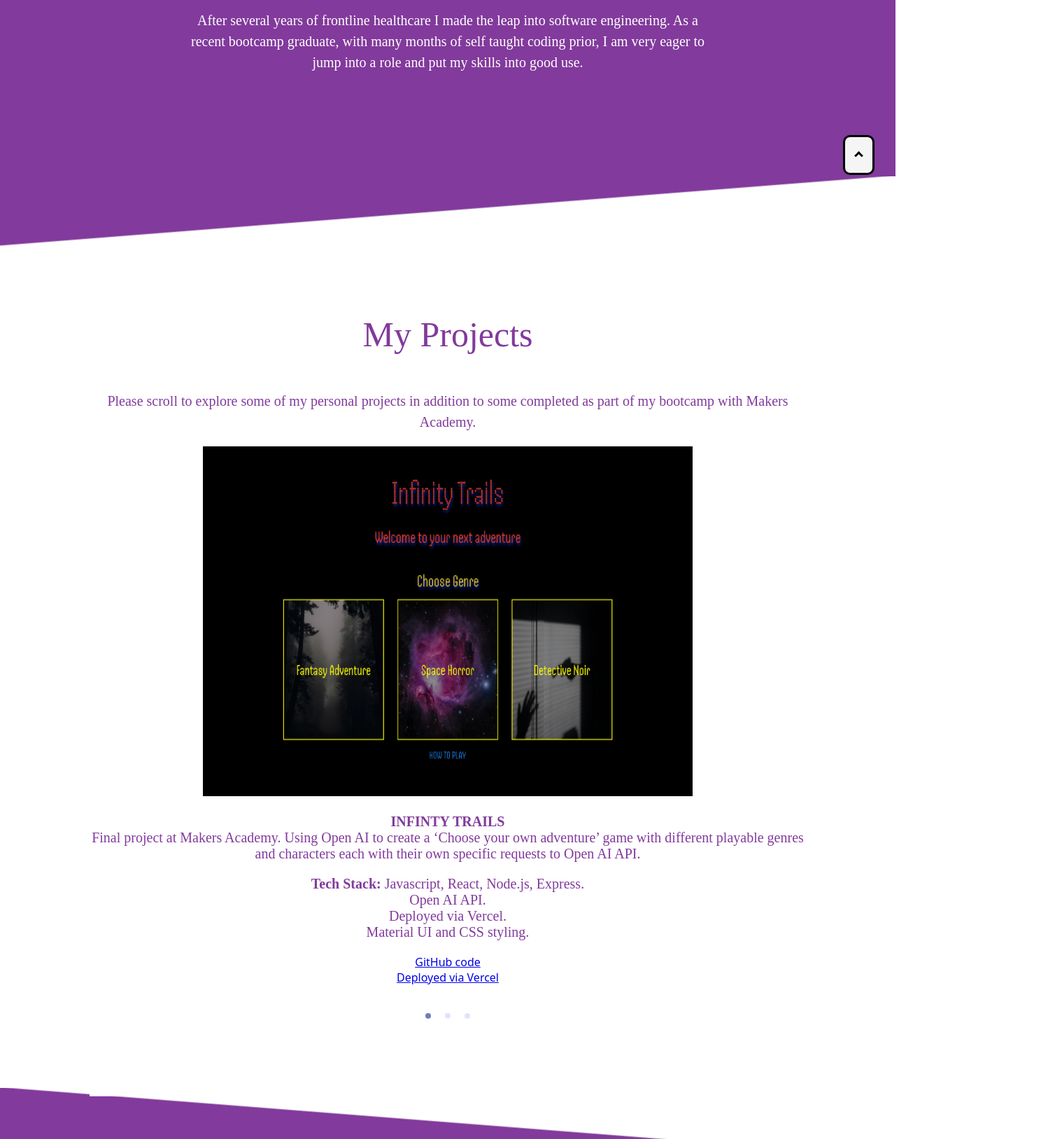
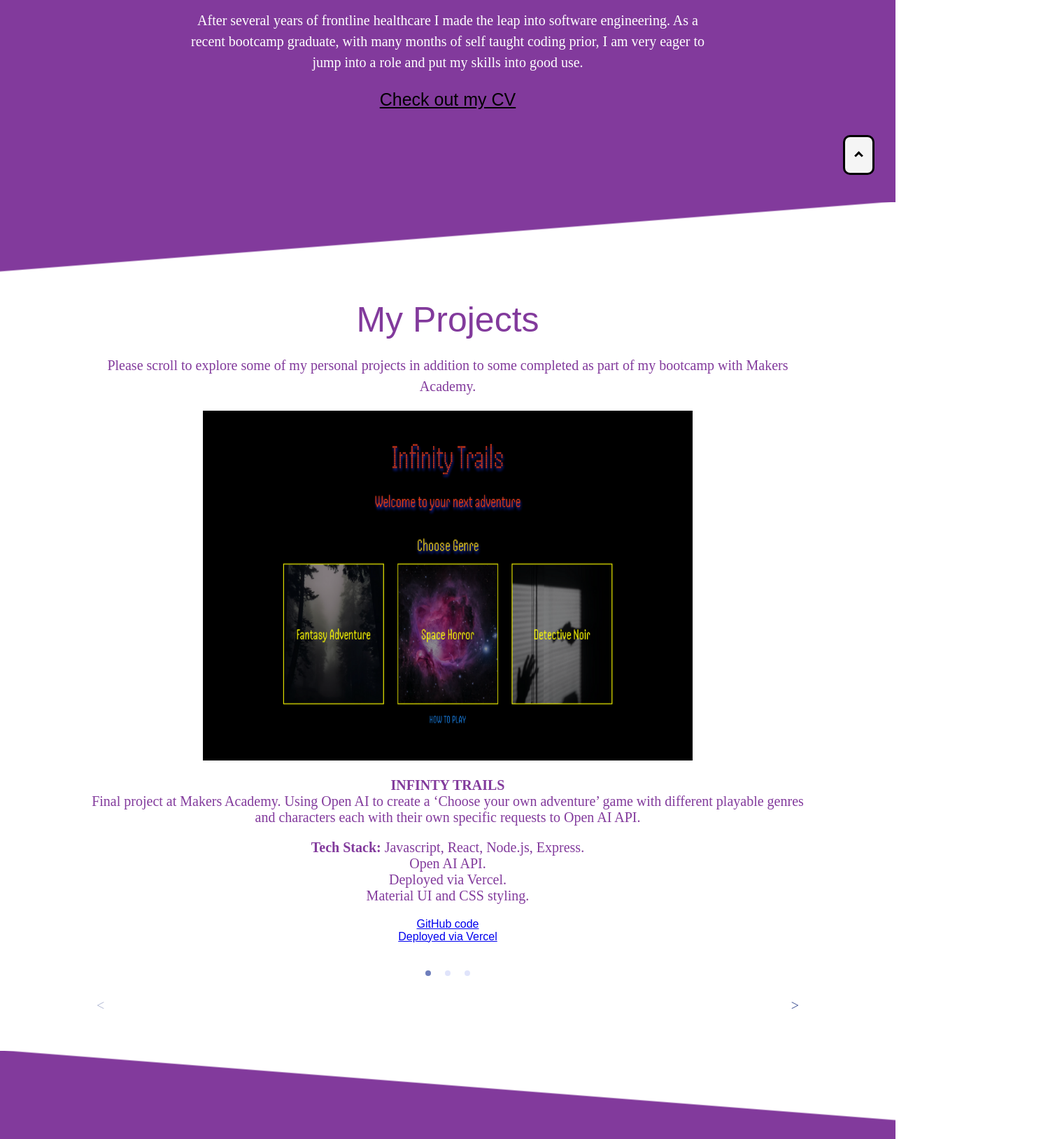
Before and after one commit to SaRisley/digital-portfolio, a React (Vite) app: page / in a window 1280 px wide. Shown: the part 520-2148 px from the top of the page at 70% size, 1488 px wide, since content can reach past the window. Built offline with nearby package versions, Linux system fonts and the light colour scheme; no server answers.

Commit message:
extra styling

```diff
--- a/src/App.css
+++ b/src/App.css
@@ -1,7 +1,7 @@
 body {
   margin: 0;
   text-align: center;
-  font-family: system-ui, Helvetica, sans-serif;
+  font-family: Arial, Helvetica, sans-serif;
   line-height: 1.5;
   font-weight: 400;
 }
@@ -57,18 +57,31 @@ button:hover {
   color:#823A9C;
 }
 
+.cv-link{
+  font-size: 25px;
+  color: #000;
+}
+
 h1 {
   text-align:center;
   font-size:80px;
-  font-family:'wire one', serif;
   font-weight:normal;
 }
 
 h2 {
   text-align:center;
   font-size:50px;
-  font-family:'wire one', serif;
   font-weight:normal;
+}
+
+.projects-heading{
+  text-align:center;
+  font-size: 50px;
+  font-weight:normal;
+}
+
+.projects-p{
+  margin-top: -30px;
 }
 
 .contact-me {
@@ -82,15 +95,14 @@ h2 {
 .joke-intro{
   text-align:center;
   font-size: 30px;
-  font-family:'wire one', serif;
   font-weight:normal;
   margin-bottom: 100px;
+  margin-top: 100px;
 }
 
 .joke{
   text-align:center;
   font-size: 30px;
-  font-family:'wire one', serif;
   font-weight:normal;
   margin-top: 100px;
 }
@@ -179,7 +191,6 @@ background-color: #555; /* Add a dark-grey background on hover */
 .heading-content{
   display: inline;
   font-size: 20px;
-  font-family:'wire one', serif;
   font-weight:normal;
   margin-right: 20px;
 }
@@ -192,19 +203,15 @@ background-color: #555; /* Add a dark-grey background on hover */
 }
 
 .carousel{
-  margin-top: 100px;
-  align-items: center;
   margin-bottom: -100px;
 }
 
-.cover-up{
-  border-style: solid;
-  border-color: #ffffff;
-  border-width: 40px;
-  margin-top:-40px;
-  width: 100%;
-  position: absolute;
-  z-index: 1000;
+.alice-carousel__prev-btn-item{
+  float:left;
+}
+
+.alice-carousel__next-btn-item{
+  float:right;
 }
 
 .form {
--- a/src/App.jsx
+++ b/src/App.jsx
@@ -1,6 +1,5 @@
 import "./App.css";
 import AboutMe from "./components/AboutMe";
-import Projects from "./components/Projects";
 import Joke from "./components/Joke";
 import ScrollToTop from "./components/ScrollToTop";
 import Header from "./components/Header";
--- a/src/components/AboutMe.jsx
+++ b/src/components/AboutMe.jsx
@@ -8,6 +8,7 @@ const AboutMe = () => {
         <p>After several years of frontline healthcare I made the leap into software engineering.
           As a recent bootcamp graduate, with many months of self taught coding prior, I am very eager to jump into a role and put my skills into good use.
         </p>
+        <a className="cv-link" href="src/images/Sarah Risley CV.pdf">Check out my CV</a>
     </div>
   );
 
--- a/src/components/Carousel.jsx
+++ b/src/components/Carousel.jsx
@@ -47,10 +47,9 @@ const items = [
 const Carousel = () => {
 return (
     <div className='carousel'>
-    <h2>My Projects</h2>
-    <p>Please scroll to explore some of my personal projects in addition to some completed as part of my bootcamp with Makers Academy.</p>
+    <h2 className='projects-heading'>My Projects</h2>
+    <p className='projects-p'>Please scroll to explore some of my personal projects in addition to some completed as part of my bootcamp with Makers Academy.</p>
     <AliceCarousel mouseTracking items={items} />
-    <p className='cover-up'></p>
     </div>
 );
 }
--- a/src/components/Joke.jsx
+++ b/src/components/Joke.jsx
@@ -41,18 +41,16 @@ const Joke = () => {
 
     return(
         <Box
-        component="ul"
         sx={{alignContent: 'center', alignItems: 'center', gap: 2, p: 0, m: 0 }}
         >
         <div>
         <h2 className="joke-intro">If you have made it this far down, here is something I made for a bit of fun using a random joke API! Enjoy!</h2>
         </div>
-        <hr></hr>
         {loading ? (
             <BeatLoader
                 color="#000000"
                 loading={loading}
-                size={80}
+                size={50}
                 speedMultiplier={2}
                 alignitems="center"
                 justifycontent="center"
```
Also changed, not shown: 1 other file (tests, documents, lock files or other folders).
